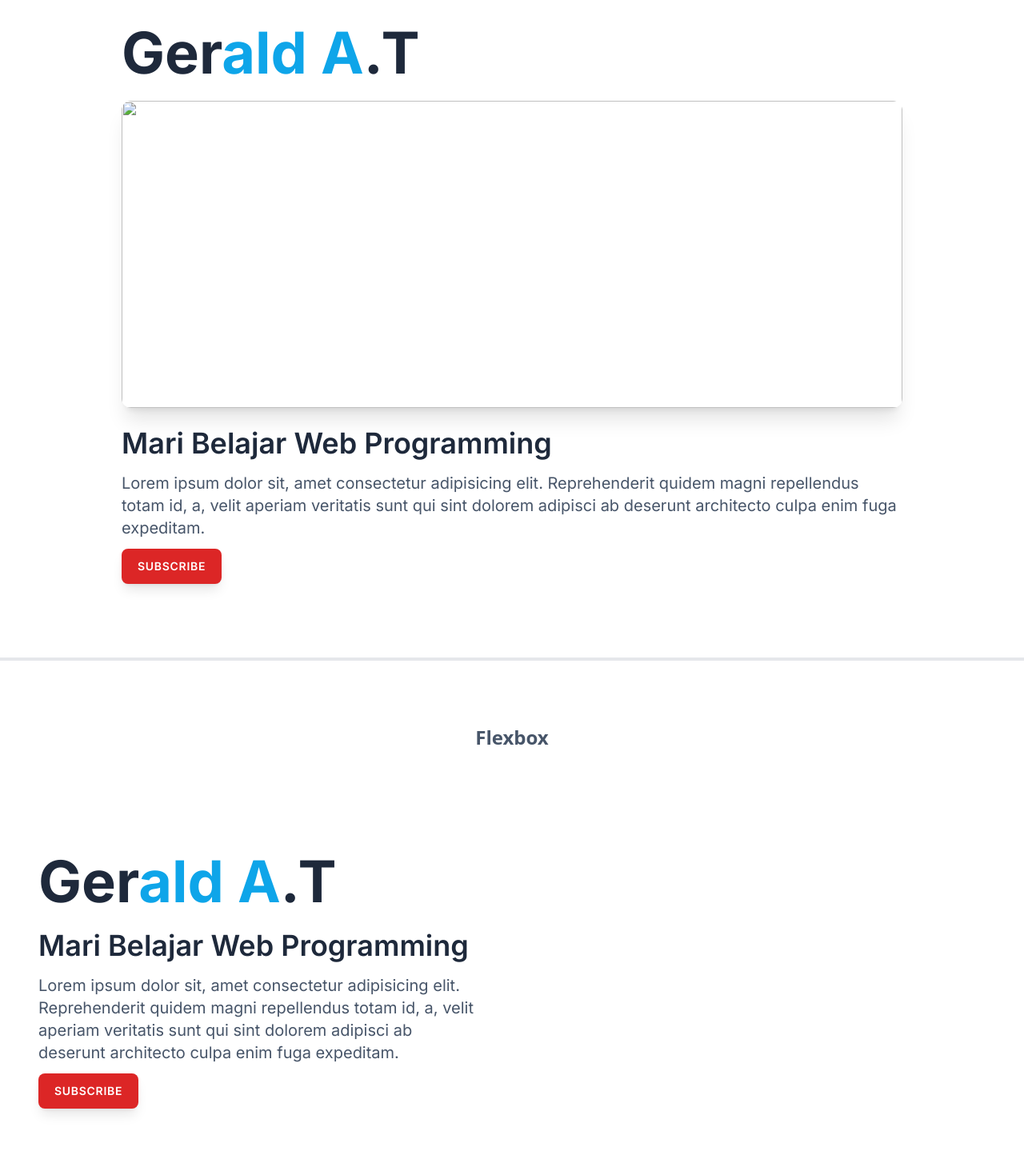
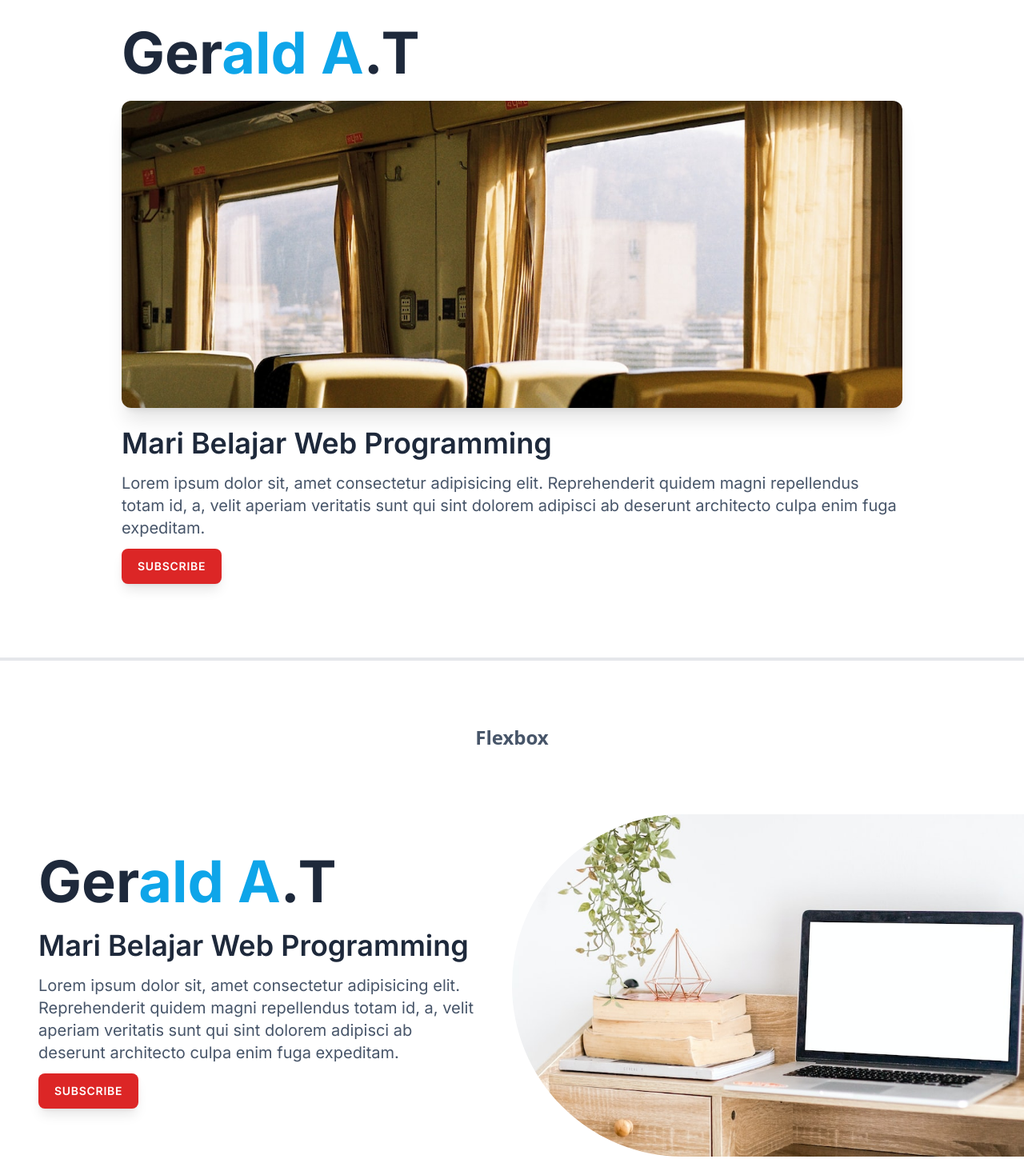
Before and after one commit to alendro25/Belajar-TailwindCSS, a website: page index.html in a window 1280 px wide. Shown: the part 4900-6349 px from the top of the page at 80% size. Drawn offline with Linux system fonts and the light colour scheme; the site is published under a folder, as on GitHub Pages, so addresses that start at the root find nothing.

Commit message:
Ubah source img

```diff
--- a/index.html
+++ b/index.html
@@ -311,7 +311,7 @@
       </h3>
       <img
         class="rounded-xl mt-4 sm:mt-6 shadow-xl sm:h-64 sm:w-full sm:object-cover md:h-96"
-        src="/img/2.jpeg"
+        src="./img/2.jpeg"
         alt=""
       />
       <h2 class="mt-6 text-2xl font-semibold text-slate-800 sm:text-4xl">
@@ -346,7 +346,7 @@
         </h3>
         <img
           class="rounded-xl mt-4 sm:mt-6 shadow-xl sm:h-64 sm:w-full sm:object-cover md:h-96 lg:hidden"
-          src="/img/2.jpeg"
+          src="./img/2.jpeg"
           alt=""
         />
         <h2 class="mt-6 text-2xl font-semibold text-slate-800 sm:text-4xl">
@@ -371,7 +371,7 @@
       <!-- Akhir Div1 -->
 
       <div class="hidden lg:flex lg:w-1/2">
-        <img class="rounded-l-full object-cover" src="/img/1.jpeg" alt="" />
+        <img class="rounded-l-full object-cover" src="./img/1.jpeg" alt="" />
       </div>
       <!-- Akhir Div2 -->
     </div>
```
Also changed, not shown: css/style.css.
